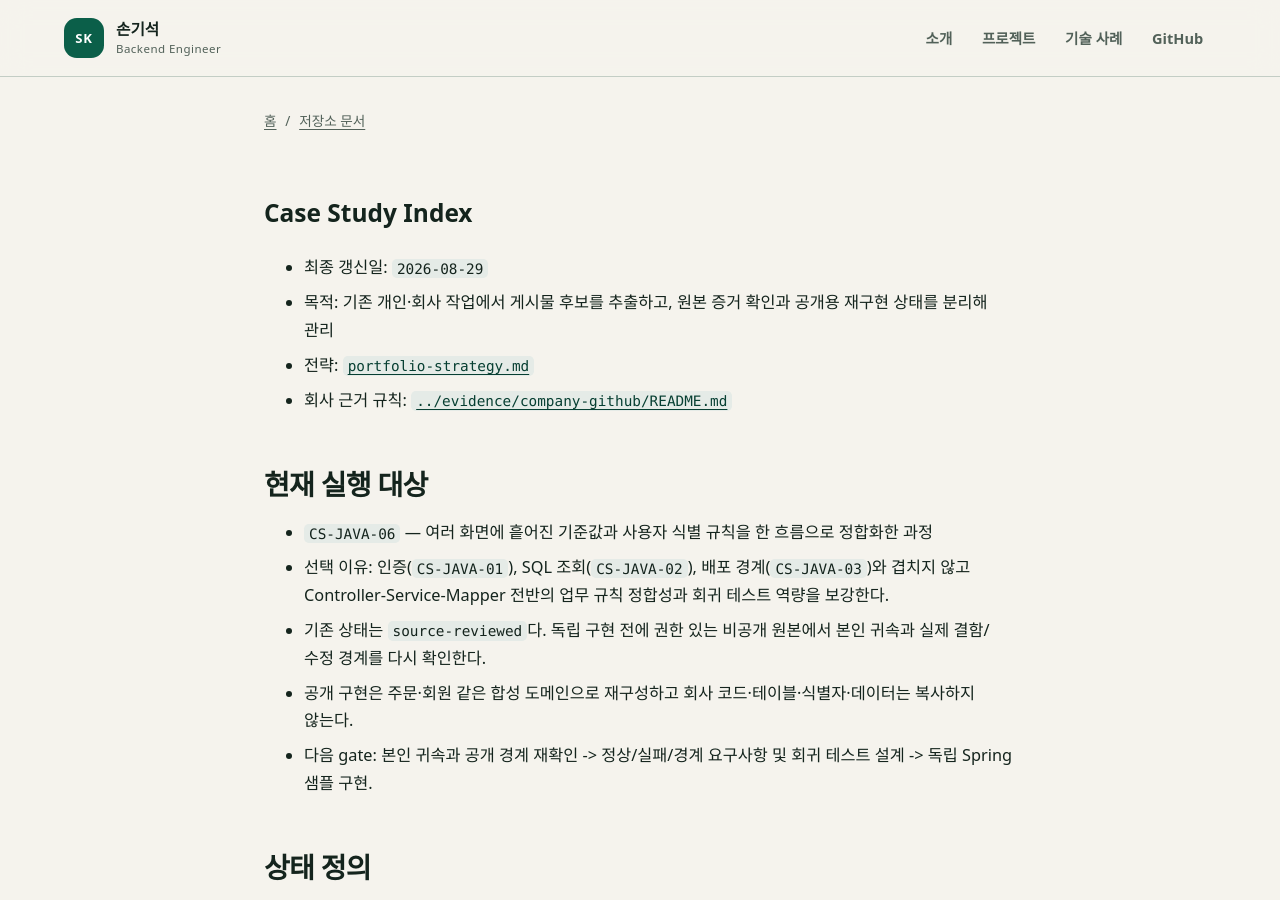
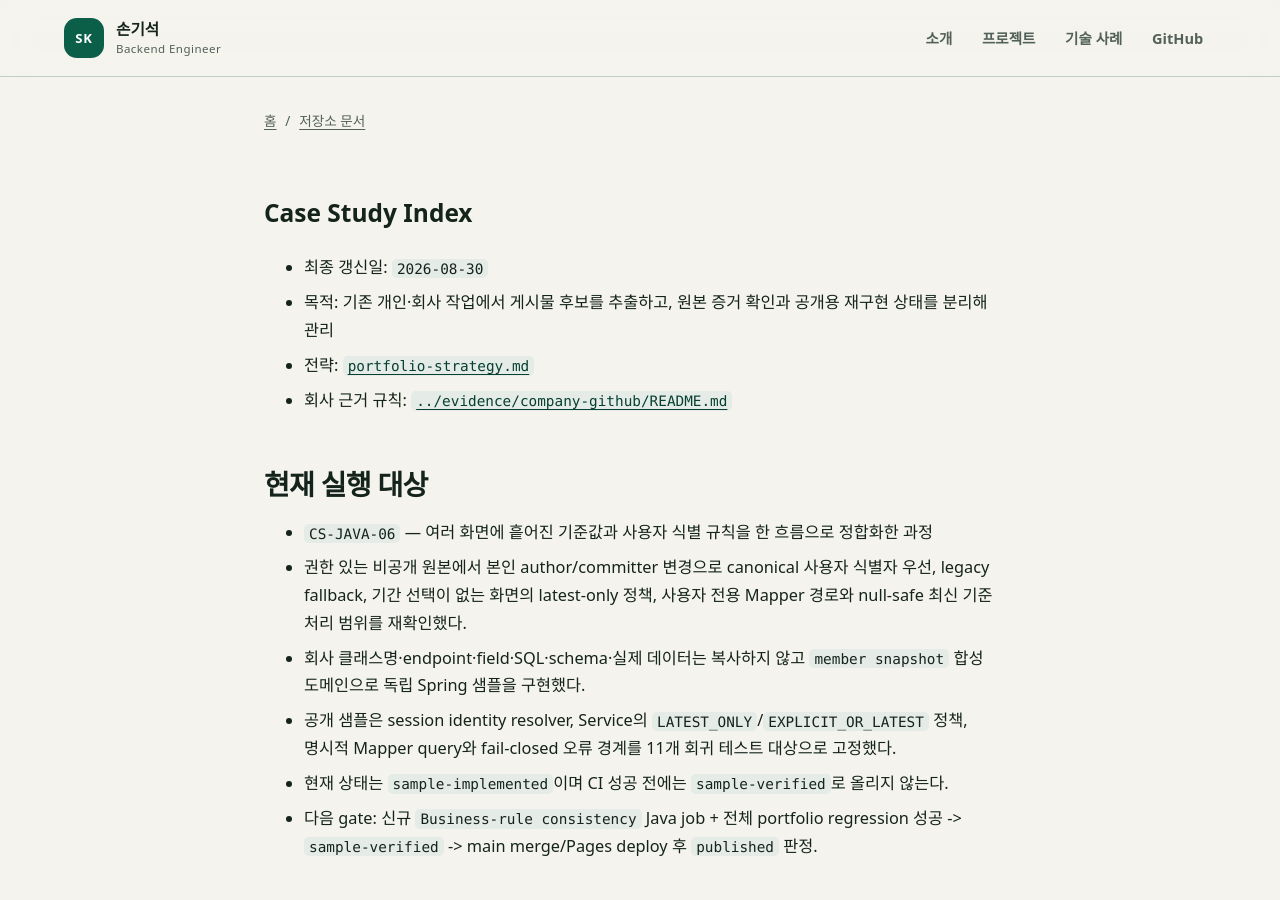
Before and after one commit to son1004007/engineering-career-portfolio, a Jekyll site: the page built from 03_portfolio/case-study-index.md, in a window 1280 px wide and 900 px high. Built offline with Jekyll 4.4.1, drawn with Linux system fonts in a browser that asks for light colours; our own code applies the rules of GitHub Pages for plain Markdown files; some of the changed text lies outside the part shown.

Commit message:
docs: mark business-rule case sample implemented

```diff
--- a/03_portfolio/case-study-index.md
+++ b/03_portfolio/case-study-index.md
@@ -1,6 +1,6 @@
 # Case Study Index
 
-- 최종 갱신일: `2026-08-29`
+- 최종 갱신일: `2026-08-30`
 - 목적: 기존 개인·회사 작업에서 게시물 후보를 추출하고, 원본 증거 확인과 공개용 재구현 상태를 분리해 관리
 - 전략: [`portfolio-strategy.md`](portfolio-strategy.md)
 - 회사 근거 규칙: [`../evidence/company-github/README.md`](../evidence/company-github/README.md)
@@ -8,10 +8,11 @@
 ## 현재 실행 대상
 
 - `CS-JAVA-06` — 여러 화면에 흩어진 기준값과 사용자 식별 규칙을 한 흐름으로 정합화한 과정
-- 선택 이유: 인증(`CS-JAVA-01`), SQL 조회(`CS-JAVA-02`), 배포 경계(`CS-JAVA-03`)와 겹치지 않고 Controller-Service-Mapper 전반의 업무 규칙 정합성과 회귀 테스트 역량을 보강한다.
-- 기존 상태는 `source-reviewed`다. 독립 구현 전에 권한 있는 비공개 원본에서 본인 귀속과 실제 결함/수정 경계를 다시 확인한다.
-- 공개 구현은 주문·회원 같은 합성 도메인으로 재구성하고 회사 코드·테이블·식별자·데이터는 복사하지 않는다.
-- 다음 gate: 본인 귀속과 공개 경계 재확인 -> 정상/실패/경계 요구사항 및 회귀 테스트 설계 -> 독립 Spring 샘플 구현.
+- 권한 있는 비공개 원본에서 본인 author/committer 변경으로 canonical 사용자 식별자 우선, legacy fallback, 기간 선택이 없는 화면의 latest-only 정책, 사용자 전용 Mapper 경로와 null-safe 최신 기준 처리 범위를 재확인했다.
+- 회사 클래스명·endpoint·field·SQL·schema·실제 데이터는 복사하지 않고 `member snapshot` 합성 도메인으로 독립 Spring 샘플을 구현했다.
+- 공개 샘플은 session identity resolver, Service의 `LATEST_ONLY`/`EXPLICIT_OR_LATEST` 정책, 명시적 Mapper query와 fail-closed 오류 경계를 11개 회귀 테스트 대상으로 고정했다.
+- 현재 상태는 `sample-implemented`이며 CI 성공 전에는 `sample-verified`로 올리지 않는다.
+- 다음 gate: 신규 `Business-rule consistency` Java job + 전체 portfolio regression 성공 -> `sample-verified` -> main merge/Pages deploy 후 `published` 판정.
 
 ## 상태 정의
 
@@ -35,7 +36,7 @@
 | `CS-JAVA-04` | Java 업무 화면과 Python 분석 결과 재적재를 연결한 데이터 서비스 | `WORK-DATA-01`, `E2`, `implemented` | `candidate` | 가상 분석 결과와 DB를 사용하는 Java/Python 연계 샘플 | 개인 기여 코드, 트랜잭션 경계와 운영 반영 범위 재확인 |
 | `CS-JAVA-11` | [Java/Spring 통계 품질 분석 화면에서 CSV·Excel 데이터와 Xbar-R 시각화를 연결한 과정](case-studies/statistical-analysis-ui.md) | `WORK-DATA-03`, `E2`, 추가 업무 계정 소유와 비공개 코드 일부 기여 확인 | `source-reviewed` | 합성 측정값과 공개 수식으로 업로드·집계·차트 흐름을 독립 구현 | 직접 기여 범위를 화면·데이터 처리 단위로 제한하고 통계 정확도 테스트 설계 |
 | `CS-JAVA-05` | 엔터프라이즈 웹·API·DB 연동의 장애와 운영 개선 사례 | `WORK-PLATFORM-01`, `E2`, `implemented` | `candidate` | 도메인을 일반화한 API 연동·재시도·추적 샘플 | 하나의 구체적 문제로 범위 축소 및 본인 기여 재확인 |
-| `CS-JAVA-06` | [여러 화면에 흩어진 기준값과 사용자 식별 규칙을 한 흐름으로 정합화한 과정](case-studies/business-rule-consistency.md) | `WORK-EDU-01`, `E2`, 회사 비공개 코드와 본인 귀속 확인 | `source-reviewed`, **active** | 주문·회원 같은 합성 도메인으로 Controller-Service-Mapper 규칙과 회귀 테스트 재현 | 본인 귀속·실제 결함 범위를 재확인하고 중복되지 않는 회귀 시나리오 확정 |
+| `CS-JAVA-06` | [여러 화면에 흩어진 기준값과 사용자 식별 규칙을 한 흐름으로 정합화한 과정](case-studies/business-rule-consistency.md) | `WORK-EDU-01`, `E2`, 권한 있는 비공개 원본에서 본인 귀속 변경 재확인 + 독립 합성 샘플 구현 | `sample-implemented`, **active** | [합성 Spring Boot member-snapshot 샘플](../02_projects/case-study-samples/business-rule-consistency/README.md): canonical session identity, latest-only policy, explicit Mapper boundary, fail-closed errors | 신규 Java CI와 전체 regression 성공 후 `sample-verified` |
 
 ### 공개 전 별도 보안 검토가 필요한 개인 코드 후보
 
@@ -48,7 +49,7 @@
 | `CS-JAVA-09` | 확장자와 파일 시그니처를 함께 검사하는 업로드 검증 | Multipart 처리, allowlist, magic number, 설정 외부화 | `hold` | 크기·단축 입력·MIME 불일치·악성 fixture 테스트 추가 |
 | `CS-JAVA-10` | DB 버전 차이로 깨진 목록 페이징을 호환 구조로 복구한 과정 | MyBatis, pagination, 레거시 DB 호환성 | `hold` | Testcontainers 기반 버전별 재현과 실행계획 비교 |
 
-`CS-JAVA-02`와 `CS-JAVA-03`은 회사 코드와 독립된 공개 샘플 검증 및 main Pages deploy까지 완료해 `published`입니다. `CS-JAVA-01`은 공개 샘플이 검증된 상태를 유지합니다. 나머지 `source-reviewed` 사례는 공개 재현 코드와 테스트가 생기기 전 완료 상태로 올리지 않습니다.
+`CS-JAVA-02`와 `CS-JAVA-03`은 회사 코드와 독립된 공개 샘플 검증 및 main Pages deploy까지 완료해 `published`입니다. `CS-JAVA-01`은 공개 샘플이 검증된 상태를 유지합니다. `CS-JAVA-06`은 독립 샘플 구현까지 완료했지만 최근 CI 성공 전이므로 `sample-implemented`입니다. 나머지 `source-reviewed` 사례는 공개 재현 코드와 테스트가 생기기 전 완료 상태로 올리지 않습니다.
 
 ## Priority 2. AI 응용과 검증
 
```
